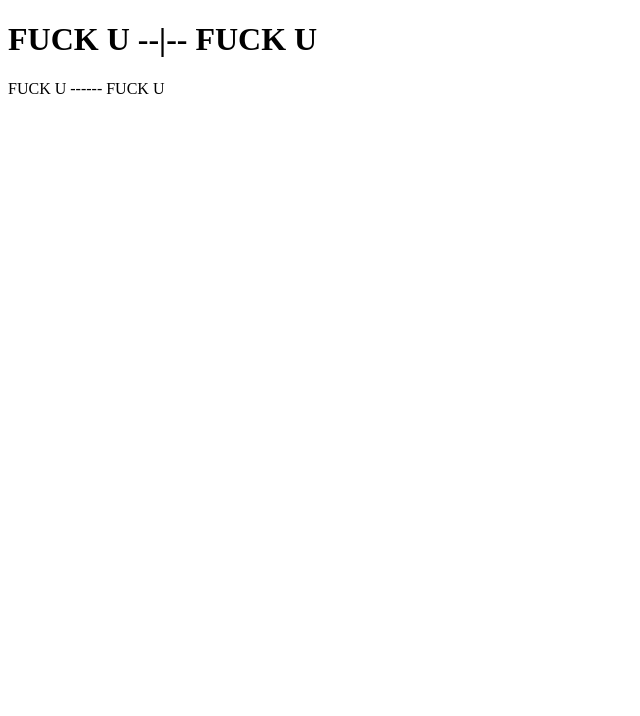
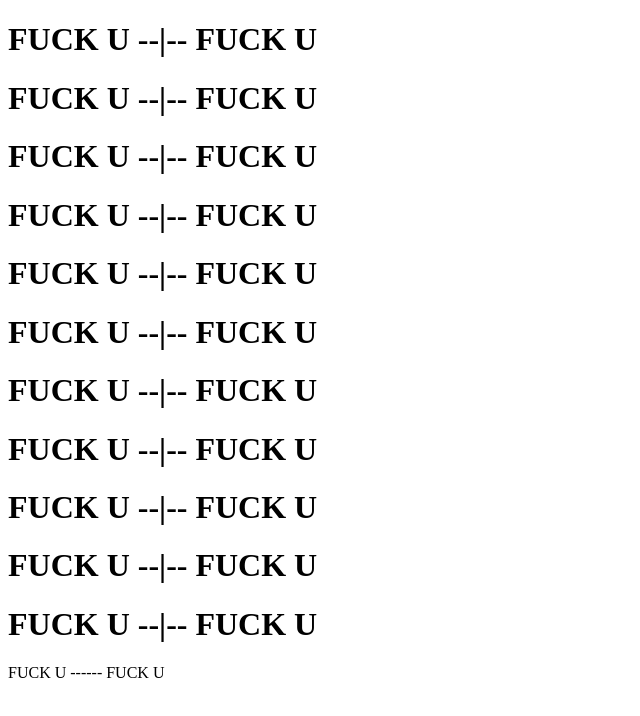
Before and after one commit to Korialt/silver-chainsaw, a plain HTML site: page index.html in a window 1280 px wide. Shown: the whole page, without its empty margins (0-640 px from the left). Drawn offline with Linux system fonts and the light colour scheme.

Commit message:
Update index.html

```diff
--- a/index.html
+++ b/index.html
@@ -6,6 +6,16 @@
 </head>
 <body>
     <h1>FUCK U --|-- FUCK U</h1>
+    <h1>FUCK U --|-- FUCK U</h1>
+    <h1>FUCK U --|-- FUCK U</h1>
+    <h1>FUCK U --|-- FUCK U</h1>
+    <h1>FUCK U --|-- FUCK U</h1>
+    <h1>FUCK U --|-- FUCK U</h1>
+    <h1>FUCK U --|-- FUCK U</h1>
+    <h1>FUCK U --|-- FUCK U</h1>
+    <h1>FUCK U --|-- FUCK U</h1>
+    <h1>FUCK U --|-- FUCK U</h1>
+    <h1>FUCK U --|-- FUCK U</h1>
     <p>FUCK U ------ FUCK U</p>
 </body>
 </html>
```
